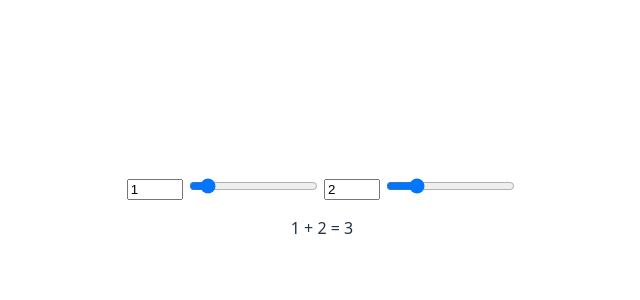
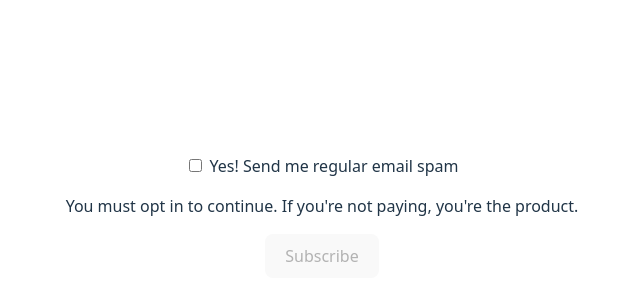
Before and after one commit to Andy-Castle/SvelteTutorialBasicAdvanced, a Svelte app: page / in a window 1280 px wide. Shown: the part 184-484 px from the top of the page, without its empty margins (318-958 px from the left). Built offline with nearby package versions, Linux system fonts and the light colour scheme.

Commit message:
Checkbox Inputs, aqui se vio como podemos usar el bind: para los inputs de tipo checked

```diff
--- a/src/App.svelte
+++ b/src/App.svelte
@@ -25,10 +25,10 @@
   // import ComponentEvents from "./Basic Svelte/Events/ComponentEvents/ComponentEvents.svelte";
   // import SpreadingEvents from "./Basic Svelte/Events/SpreadingEvents/SpreadingEvents.svelte";
   // import TextInputs from "./Basic Svelte/Bindings/TextInputs.svelte"
-    import NumericInputs from "./Basic Svelte/Bindings/NumericInputs.svelte";
-
+  // import NumericInputs from "./Basic Svelte/Bindings/NumericInputs.svelte";
+  import CheckboxInputs from "./Basic Svelte/Bindings/CheckboxInputs.svelte";
 </script>
 
 <main>
-<NumericInputs/>
+<CheckboxInputs/>
 </main>
--- /dev/null
+++ b/src/Basic Svelte/Bindings/CheckboxInputs.svelte
@@ -0,0 +1,25 @@
+<script>
+	let yes = $state(false);
+</script>
+
+<!-- Los checbox tambien se utilizan para alternar entre estados -->
+ <!-- En lugar de vincularse a input.value, nos vinculamos a input.checled -->
+
+<label>
+	<input type="checkbox" bind:checked={yes} />
+	Yes! Send me regular email spam
+</label>
+
+{#if yes}
+	<p>
+		Thank you. We will bombard your inbox and sell
+		your personal details.
+	</p>
+{:else}
+	<p>
+		You must opt in to continue. If you're not
+		paying, you're the product.
+	</p>
+{/if}
+
+<button disabled={!yes}>Subscribe</button>
```
